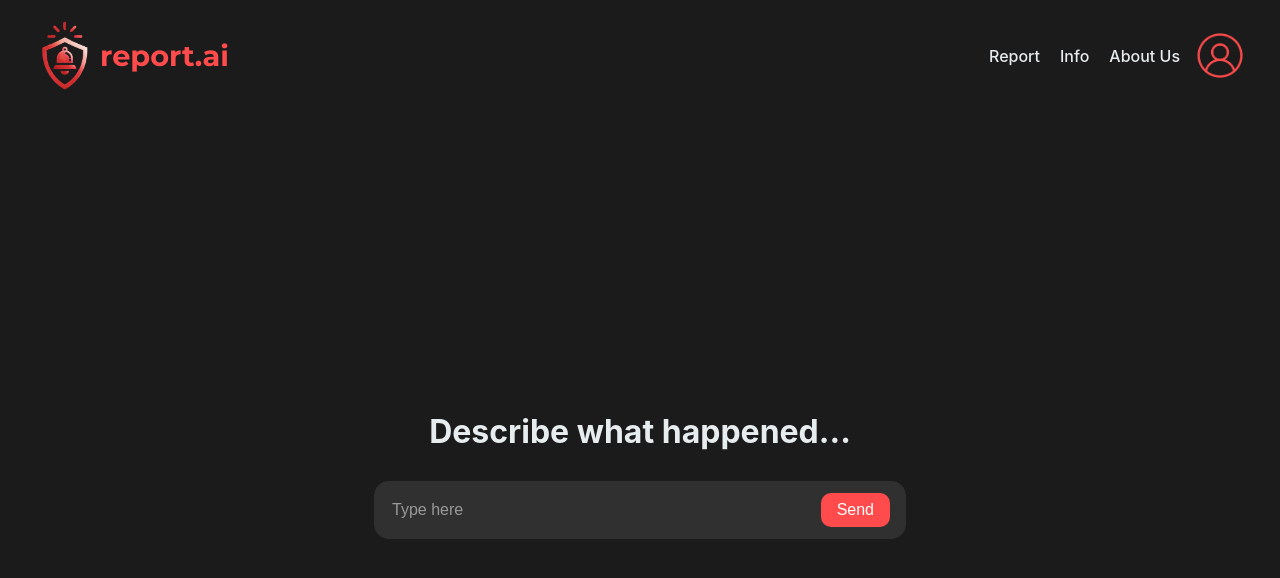
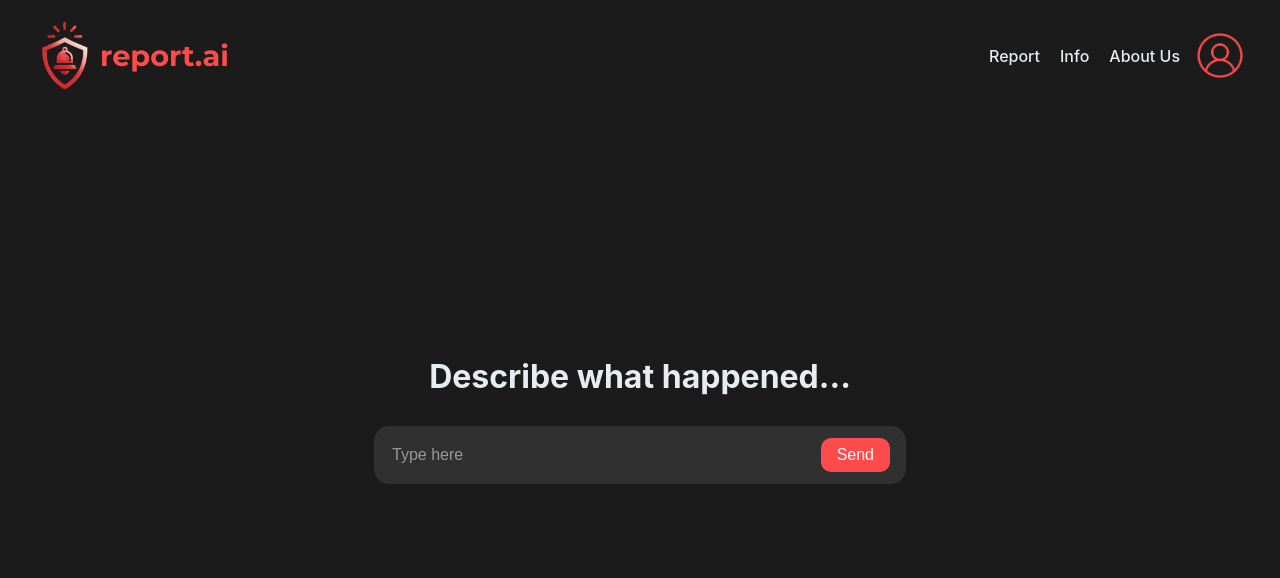
Before and after one commit to marons0n/report.ai, a React (Create React App) app: page / in a window 1280 px wide. Shown: the top 578 px of the page. Built offline with nearby package versions, Linux system fonts and the light colour scheme; sample sign-in values are in the browser's storage.

Commit message:
ui/ux specialist

```diff
--- a/src/Components/Home/Home.css
+++ b/src/Components/Home/Home.css
@@ -60,7 +60,17 @@
   flex-direction: column;
   align-items: center;
   justify-content: center;
-  flex: 1;
+
+  height: 100vh; /* Full viewport height */
+  width: 100vw; /* Full viewport width */
+
+  position: absolute;
+  top: 0;
+  left: 0;
+
+  /* Ensures no extra spacing affects centering */
+  margin: 0;
+  padding: 0;
 }
 
 .prompt-title {
@@ -130,7 +140,7 @@
   flex: 1;
   width: 50%;
   max-width: 800px;
-  max-height: 450px;
+  max-height: 1000%;
   margin: 20px auto;
   overflow-y: auto;
   display: flex;
```
